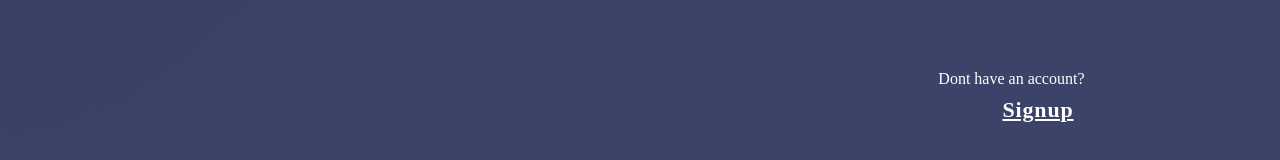
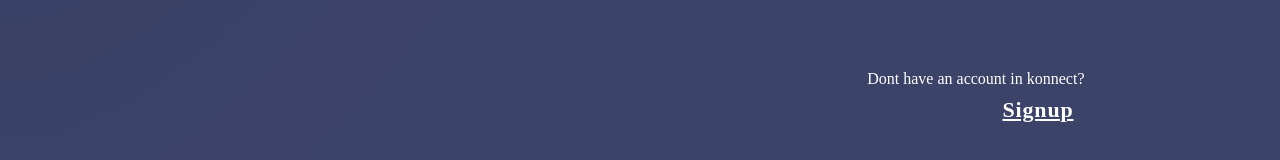
Before and after one commit to RavitejaBoddu/Konnect_app, a React (Create React App) app: page /login in a window 1280 px wide. Shown: the part 635-795 px from the top of the page. Built offline with nearby package versions, Linux system fonts and the light colour scheme; no server answers; the database is empty.

Commit message:
Update Login.jsx

```diff
--- a/src/pages/Login/Login.jsx
+++ b/src/pages/Login/Login.jsx
@@ -208,7 +208,7 @@ const Login = () => {
           </IonRow>
           <IonRow class="lp-sp-switch-container">
             <IonLabel className="lp-account-text">
-              Dont have an account?
+              Dont have an account in konnect?
             </IonLabel>
             <IonButton
               className="lp-sp-switch-btn"
```
